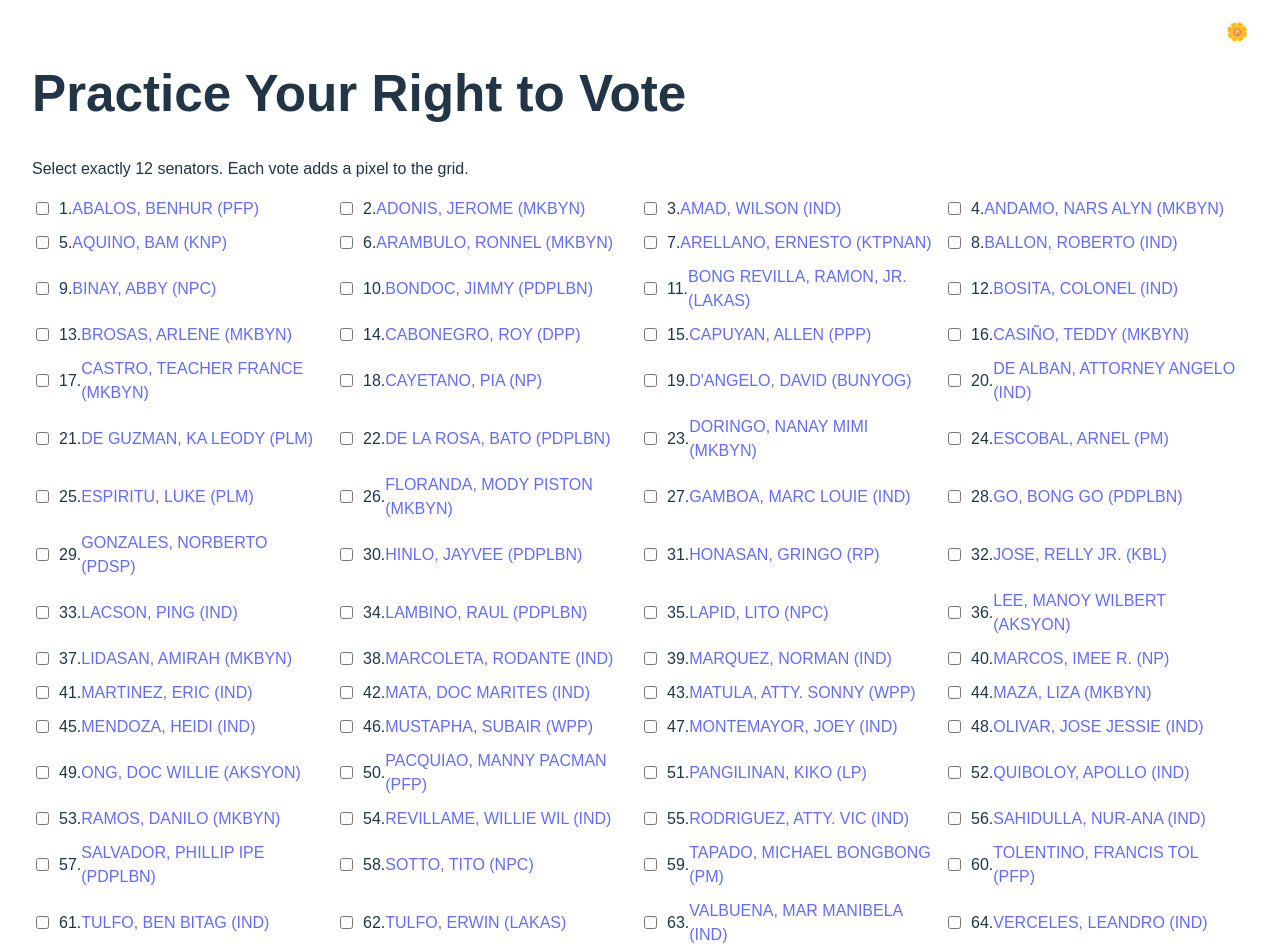
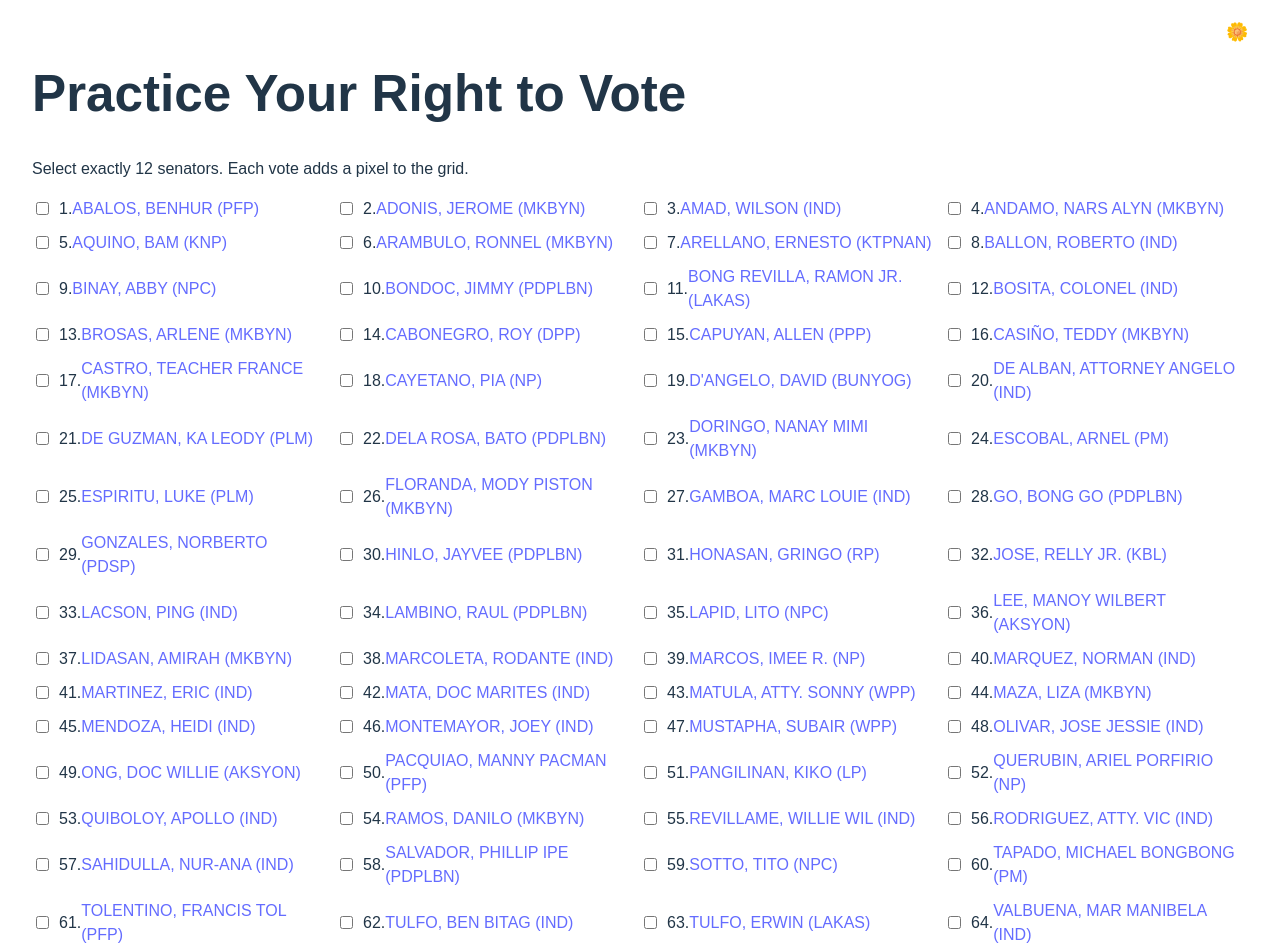
Before and after one commit to jheeeey/voting-app, a React (Vite) app: page / in a window 1280 px wide. Shown: the top 952 px of the page. Built offline with nearby package versions, Linux system fonts and the light colour scheme; no server answers; the database is empty; the HTML template or start-up script is replaced by a standard one.

Commit message:
Update App.jsx

```diff
--- a/src/App.jsx
+++ b/src/App.jsx
@@ -8,72 +8,73 @@ const supabase = createClient("https://givwicoublnihfrrqzsc.supabase.co", "eyJhb
 const GRID_SIZE = 1002 * 1002; // 1004004 pixels
 
 const senators = [
-  { name: "ABALOS, BENHUR (PFP)", color: "#6f8416", link: "https://example.com/benhur" },
-  { name: "ADONIS, JEROME (MKBYN)", color: "#660c22", link: "https://example.com/jerome" },
-  { name: "AMAD, WILSON (IND)", color: "#0a26ee", link: "https://example.com/wilson" },
-  { name: "ANDAMO, NARS ALYN (MKBYN)", color: "#56c1fa", link: "https://example.com/narsalyn" },
-  { name: "AQUINO, BAM (KNP)", color: "#060f7a", link: "https://example.com/bam" },
-  { name: "ARAMBULO, RONNEL (MKBYN)", color: "#ed1d24", link: "https://example.com/ronnel" },
-  { name: "ARELLANO, ERNESTO (KTPNAN)", color: "#d192ba", link: "https://example.com/ernesto" },
-  { name: "BALLON, ROBERTO (IND)", color: "#36fa66", link: "https://example.com/roberto" },
-  { name: "BINAY, ABBY (NPC)", color: "#efef19", link: "https://example.com/abby" },
-  { name: "BONDOC, JIMMY (PDPLBN)", color: "#16e1d5", link: "https://example.com/jimmy" },
-  { name: "BONG REVILLA, RAMON, JR. (LAKAS)", color: "#3bfbcd", link: "https://example.com/bong" },
-  { name: "BOSITA, COLONEL (IND)", color: "#29082f", link: "https://example.com/colonel" },
-  { name: "BROSAS, ARLENE (MKBYN)", color: "#f08d7b", link: "https://example.com/arlene" },
-  { name: "CABONEGRO, ROY (DPP)", color: "#b0ba75", link: "https://example.com/roy" },
-  { name: "CAPUYAN, ALLEN (PPP)", color: "#95692f", link: "https://example.com/allen" },
-  { name: "CASIÑO, TEDDY (MKBYN)", color: "#36f22f", link: "https://example.com/teddy" },
-  { name: "CASTRO, TEACHER FRANCE (MKBYN)", color: "#35f214", link: "https://example.com/france" },
-  { name: "CAYETANO, PIA (NP)", color: "#61f60f", link: "https://example.com/pia" },
-  { name: "D'ANGELO, DAVID (BUNYOG)", color: "#db6bfc", link: "https://example.com/david" },
-  { name: "DE ALBAN, ATTORNEY ANGELO (IND)", color: "#0a0eaf", link: "https://example.com/angelo" },
-  { name: "DE GUZMAN, KA LEODY (PLM)", color: "#10531e", link: "https://example.com/leody" },
-  { name: "DE LA ROSA, BATO (PDPLBN)", color: "#90fd2b", link: "https://example.com/bato" },
-  { name: "DORINGO, NANAY MIMI (MKBYN)", color: "#d7b46f", link: "https://example.com/mimi" },
-  { name: "ESCOBAL, ARNEL (PM)", color: "#3b1957", link: "https://example.com/arnel" },
-  { name: "ESPIRITU, LUKE (PLM)", color: "#925d65", link: "https://example.com/luke" },
-  { name: "FLORANDA, MODY PISTON (MKBYN)", color: "#a98bb6", link: "https://example.com/mody" },
-  { name: "GAMBOA, MARC LOUIE (IND)", color: "#17a417", link: "https://example.com/marc" },
-  { name: "GO, BONG GO (PDPLBN)", color: "#9d3fbd", link: "https://example.com/bonggo" },
-  { name: "GONZALES, NORBERTO (PDSP)", color: "#9a4e26", link: "https://example.com/norberto" },
-  { name: "HINLO, JAYVEE (PDPLBN)", color: "#ec1f9a", link: "https://example.com/jayvee" },
-  { name: "HONASAN, GRINGO (RP)", color: "#f7f218", link: "https://example.com/gringo" },
-  { name: "JOSE, RELLY JR. (KBL)", color: "#b8a179", link: "https://example.com/relly" },
-  { name: "LACSON, PING (IND)", color: "#e5ff3b", link: "https://example.com/ping" },
-  { name: "LAMBINO, RAUL (PDPLBN)", color: "#b93a9b", link: "https://example.com/raul" },
-  { name: "LAPID, LITO (NPC)", color: "#312e9e", link: "https://example.com/lito" },
-  { name: "LEE, MANOY WILBERT (AKSYON)", color: "#70a06d", link: "https://example.com/wilbert" },
-  { name: "LIDASAN, AMIRAH (MKBYN)", color: "#96e158", link: "https://example.com/amirah" },
-  { name: "MARCOLETA, RODANTE (IND)", color: "#d6b579", link: "https://example.com/rodante" },
-  { name: "MARQUEZ, NORMAN (IND)", color: "#734bf4", link: "https://example.com/norman" },
-  { name: "MARCOS, IMEE R. (NP)", color: "#b7cd8b", link: "https://example.com/imee" },
-  { name: "MARTINEZ, ERIC (IND)", color: "#6e9836", link: "https://example.com/eric" },
-  { name: "MATA, DOC MARITES (IND)", color: "#5f15f3", link: "https://example.com/marites" },
-  { name: "MATULA, ATTY. SONNY (WPP)", color: "#93c0c0", link: "https://example.com/sonny" },
-  { name: "MAZA, LIZA (MKBYN)", color: "#8b68fc", link: "https://example.com/liza" },
-  { name: "MENDOZA, HEIDI (IND)", color: "#56db9f", link: "https://example.com/heidi" },
-  { name: "MUSTAPHA, SUBAIR (WPP)", color: "#3fd5ff", link: "https://example.com/subair" },
-  { name: "MONTEMAYOR, JOEY (IND)", color: "#2c7b25", link: "https://example.com/joey" },
-  { name: "OLIVAR, JOSE JESSIE (IND)", color: "#4fa23f", link: "https://example.com/jessie" },
-  { name: "ONG, DOC WILLIE (AKSYON)", color: "#f0dced", link: "https://example.com/willie" },
-  { name: "PACQUIAO, MANNY PACMAN (PFP)", color: "#f1f03b", link: "https://example.com/pacman" },
-  { name: "PANGILINAN, KIKO (LP)", color: "#3fd5ff", link: "https://example.com/kiko" },
-  { name: "QUIBOLOY, APOLLO (IND)", color: "#9c5c60", link: "https://example.com/apollo" },
-  { name: "RAMOS, DANILO (MKBYN)", color: "#00ff1e", link: "https://example.com/danilo" },
-  { name: "REVILLAME, WILLIE WIL (IND)", color: "#a4ed16", link: "https://example.com/willie" },
-  { name: "RODRIGUEZ, ATTY. VIC (IND)", color: "#f28122", link: "https://example.com/vic" },
-  { name: "SAHIDULLA, NUR-ANA (IND)", color: "#e1a7bc", link: "https://example.com/nurana" },
-  { name: "SALVADOR, PHILLIP IPE (PDPLBN)", color: "#fd2c32", link: "https://example.com/phillip" },
-  { name: "SOTTO, TITO (NPC)", color: "#62f4b4", link: "https://example.com/tito" },
-  { name: "TAPADO, MICHAEL BONGBONG (PM)", color: "#535ab1", link: "https://example.com/michael" },
-  { name: "TOLENTINO, FRANCIS TOL (PFP)", color: "#dc9816", link: "https://example.com/tol" },
-  { name: "TULFO, BEN BITAG (IND)", color: "#16d9a7", link: "https://example.com/ben" },
-  { name: "TULFO, ERWIN (LAKAS)", color: "#bb55d2", link: "https://example.com/erwin" },
-  { name: "VALBUENA, MAR MANIBELA (IND)", color: "#98f281", link: "https://example.com/mar" },
-  { name: "VERCELES, LEANDRO (IND)", color: "#5b55fa", link: "https://example.com/leandro" },
-  { name: "VILLAR, CAMILLE (NP)", color: "#b262ea", link: "https://example.com/camille" }
-];
+  { name: "ABALOS, BENHUR (PFP)", color: "#d05a1d" },
+  { name: "ADONIS, JEROME (MKBYN)", color: "#94df41" },
+  { name: "AMAD, WILSON (IND)", color: "#e49a4b" },
+  { name: "ANDAMO, NARS ALYN (MKBYN)", color: "#a90c58" },
+  { name: "AQUINO, BAM (KNP)", color: "#385332" },
+  { name: "ARAMBULO, RONNEL (MKBYN)", color: "#3025b3" },
+  { name: "ARELLANO, ERNESTO (KTPNAN)", color: "#9a5b62" },
+  { name: "BALLON, ROBERTO (IND)", color: "#b7706e" },
+  { name: "BINAY, ABBY (NPC)", color: "#e17189" },
+  { name: "BONDOC, JIMMY (PDPLBN)", color: "#3772bb" },
+  { name: "BONG REVILLA, RAMON JR. (LAKAS)", color: "#aad633" },
+  { name: "BOSITA, COLONEL (IND)", color: "#18d60a" },
+  { name: "BROSAS, ARLENE (MKBYN)", color: "#13c3e1" },
+  { name: "CABONEGRO, ROY (DPP)", color: "#7cc380" },
+  { name: "CAPUYAN, ALLEN (PPP)", color: "#9e19f6" },
+  { name: "CASIÑO, TEDDY (MKBYN)", color: "#e569e1" },
+  { name: "CASTRO, TEACHER FRANCE (MKBYN)", color: "#49e476" },
+  { name: "CAYETANO, PIA (NP)", color: "#b431cd" },
+  { name: "D'ANGELO, DAVID (BUNYOG)", color: "#bfae5d" },
+  { name: "DE ALBAN, ATTORNEY ANGELO (IND)", color: "#4b96dd" },
+  { name: "DE GUZMAN, KA LEODY (PLM)", color: "#274a0c" },
+  { name: "DELA ROSA, BATO (PDPLBN)", color: "#5a1cd2" },
+  { name: "DORINGO, NANAY MIMI (MKBYN)", color: "#69e723" },
+  { name: "ESCOBAL, ARNEL (PM)", color: "#eb6261" },
+  { name: "ESPIRITU, LUKE (PLM)", color: "#7cf6cb" },
+  { name: "FLORANDA, MODY PISTON (MKBYN)", color: "#a2d23d" },
+  { name: "GAMBOA, MARC LOUIE (IND)", color: "#e87f16" },
+  { name: "GO, BONG GO (PDPLBN)", color: "#b92337" },
+  { name: "GONZALES, NORBERTO (PDSP)", color: "#c079cc" },
+  { name: "HINLO, JAYVEE (PDPLBN)", color: "#c4b44b" },
+  { name: "HONASAN, GRINGO (RP)", color: "#6a5abf" },
+  { name: "JOSE, RELLY JR. (KBL)", color: "#c7f623" },
+  { name: "LACSON, PING (IND)", color: "#8a398d" },
+  { name: "LAMBINO, RAUL (PDPLBN)", color: "#15d5b5" },
+  { name: "LAPID, LITO (NPC)", color: "#75c932" },
+  { name: "LEE, MANOY WILBERT (AKSYON)", color: "#8c2b4d" },
+  { name: "LIDASAN, AMIRAH (MKBYN)", color: "#9bd4a4" },
+  { name: "MARCOLETA, RODANTE (IND)", color: "#42b2c1" },
+  { name: "MARCOS, IMEE R. (NP)", color: "#f76d3c" },
+  { name: "MARQUEZ, NORMAN (IND)", color: "#9f7685" },
+  { name: "MARTINEZ, ERIC (IND)", color: "#3a86c8" },
+  { name: "MATA, DOC MARITES (IND)", color: "#c654f2" },
+  { name: "MATULA, ATTY. SONNY (WPP)", color: "#34c97f" },
+  { name: "MAZA, LIZA (MKBYN)", color: "#9c29c4" },
+  { name: "MENDOZA, HEIDI (IND)", color: "#75d96b" },
+  { name: "MONTEMAYOR, JOEY (IND)", color: "#b45237" },
+  { name: "MUSTAPHA, SUBAIR (WPP)", color: "#5e67d3" },
+  { name: "OLIVAR, JOSE JESSIE (IND)", color: "#46c832" },
+  { name: "ONG, DOC WILLIE (AKSYON)", color: "#cd2b63" },
+  { name: "PACQUIAO, MANNY PACMAN (PFP)", color: "#57d7c6" },
+  { name: "PANGILINAN, KIKO (LP)", color: "#a3be33" },
+  { name: "QUERUBIN, ARIEL PORFIRIO (NP)", color: "#e61f87" },
+  { name: "QUIBOLOY, APOLLO (IND)", color: "#7367e5" },
+  { name: "RAMOS, DANILO (MKBYN)", color: "#71cc64" },
+  { name: "REVILLAME, WILLIE WIL (IND)", color: "#d01a3f" },
+  { name: "RODRIGUEZ, ATTY. VIC (IND)", color: "#4d95aa" },
+  { name: "SAHIDULLA, NUR-ANA (IND)", color: "#d2e134" },
+  { name: "SALVADOR, PHILLIP IPE (PDPLBN)", color: "#b9466a" },
+  { name: "SOTTO, TITO (NPC)", color: "#4baabb" },
+  { name: "TAPADO, MICHAEL BONGBONG (PM)", color: "#8d70de" },
+  { name: "TOLENTINO, FRANCIS TOL (PFP)", color: "#4cdb67" },
+  { name: "TULFO, BEN BITAG (IND)", color: "#d9905f" },
+  { name: "TULFO, ERWIN (LAKAS)", color: "#3e6fd7" },
+  { name: "VALBUENA, MAR MANIBELA (IND)", color: "#9d45a3" },
+  { name: "VERCELES, LEANDRO (IND)", color: "#59f23d" },
+  { name: "VILLAR, CAMILLE (NP)", color: "#cb3f3f" }
+]
 
 function App() {
   const [selected, setSelected] = useState([]);
```
